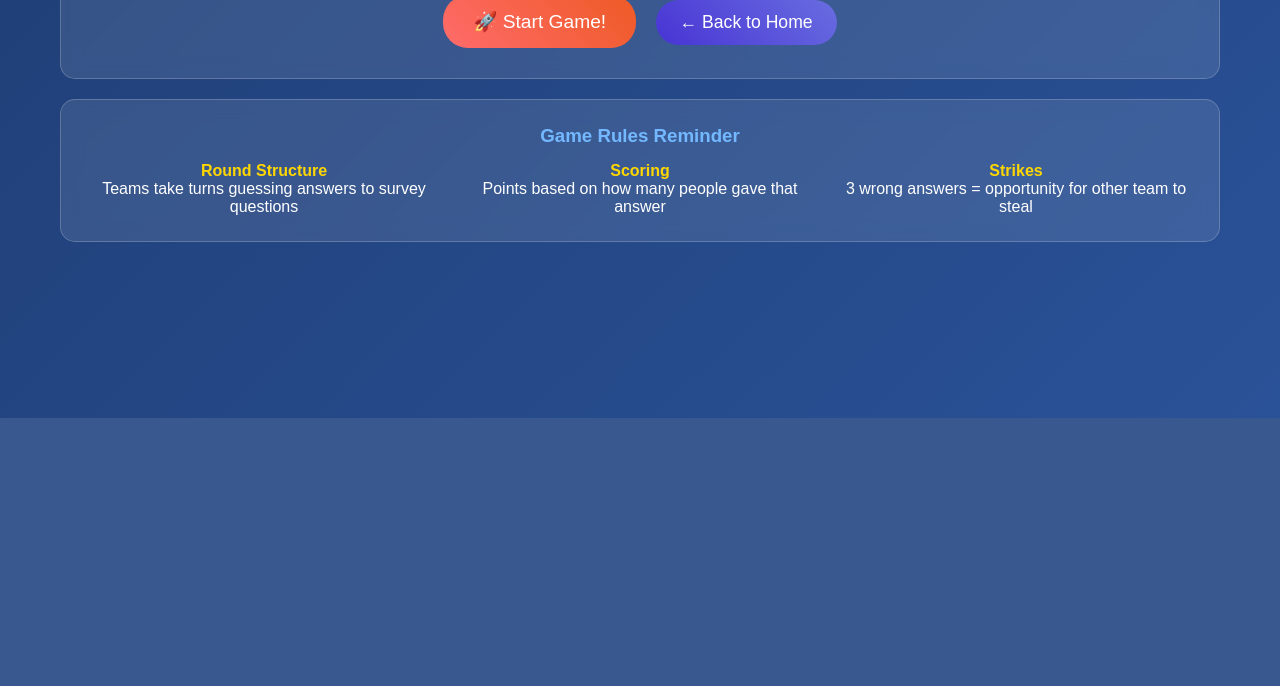
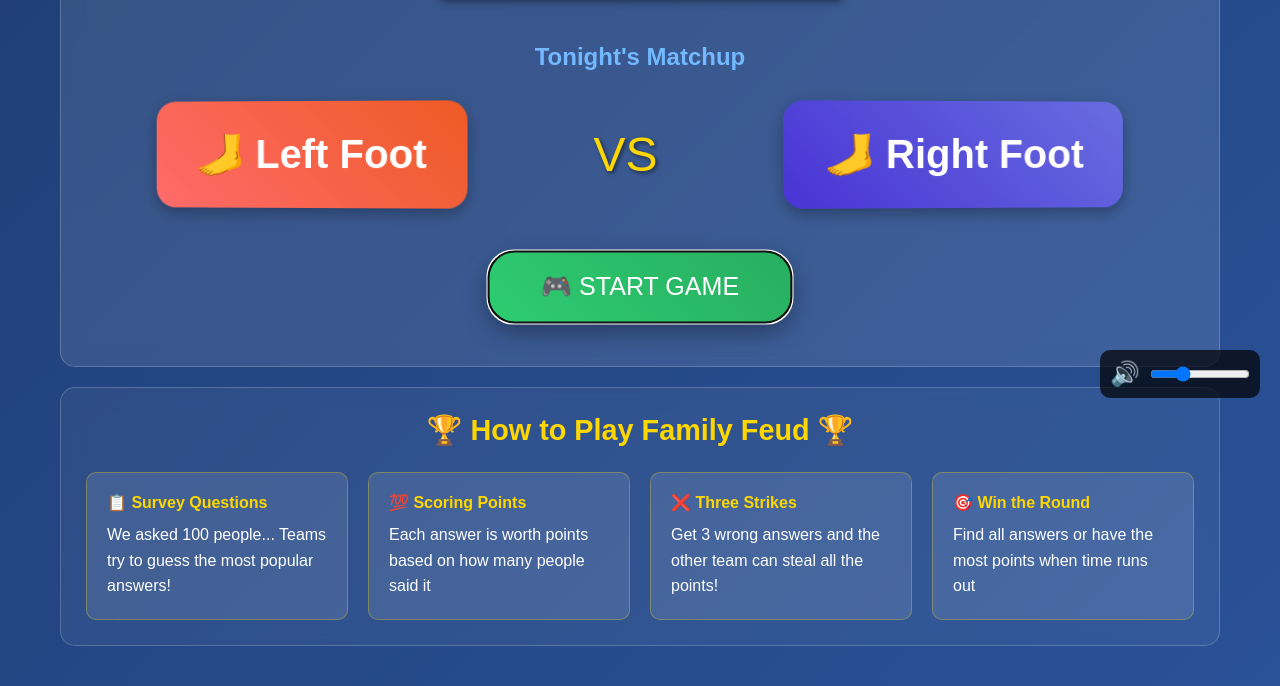
Before and after one commit to shitwolfymakes/feet-feud, a Flask app: page /new_game in a window 1280 px wide. Shown: the part 382-1068 px from the top of the page. Before the commit the page ends 800 px from the top, so only its background shows below. Run offline with Flask 3, Linux system fonts and the light colour scheme.

Commit message:
add music and logo to new_game.html

```diff
--- a/app.py
+++ b/app.py
@@ -2,9 +2,13 @@
 import sqlite3
 import random
 from datetime import datetime
+import os
 
 app = Flask(__name__)
 app.secret_key = 'your-secret-key-change-this'
+
+# Ensure static folder structure exists
+os.makedirs('static/assets', exist_ok=True)
 
 # Database initialization
 def init_db():
@@ -155,11 +159,9 @@
 def new_game():
     if request.method == 'POST':
         try:
-            team1_name = request.form.get('team1_name', '').strip()
-            team2_name = request.form.get('team2_name', '').strip()
-
-            if not team1_name or not team2_name:
-                return render_template('new_game.html', error='Both team names are required'), 400
+            # Hardcoded team names
+            team1_name = 'Left Foot'
+            team2_name = 'Right Foot'
 
             conn = get_db_connection()
             cursor = conn.cursor()
--- a/templates/base.html
+++ b/templates/base.html
@@ -122,10 +122,12 @@
 </head>
 <body>
     <div class="container">
+        {% block header_section %}
         <div class="header">
             <h1>🎯 FAMILY FEUD 🎯</h1>
             {% block header %}{% endblock %}
         </div>
+        {% endblock %}
 
         <main>
             {% block content %}{% endblock %}
--- a/templates/new_game.html
+++ b/templates/new_game.html
@@ -1,77 +1,170 @@
 {% extends "base.html" %}
 
+{% block header_section %}{% endblock %}
+
 {% block content %}
-<div class="card">
-    <h2 style="text-align: center; color: #ffd700; margin-bottom: 30px;">Setup New Game</h2>
+<div class="card" style="text-align: center; padding: 40px;">
+    <!-- Logo -->
+    <div style="margin-bottom: 30px;">
+        <img src="{{ url_for('static', filename='assets/logo.png') }}"
+             alt="Family Feud Logo"
+             style="max-width: 400px; width: 100%; height: auto; filter: drop-shadow(2px 2px 4px rgba(0,0,0,0.5));">
+    </div>
 
-    {% if error %}
-    <div class="alert alert-danger" style="text-align: center; margin-bottom: 20px;">
-        {{ error }}
+    <!-- Teams Display -->
+    <div style="margin: 40px 0;">
+        <h2 style="color: #74b9ff; margin-bottom: 30px;">Tonight's Matchup</h2>
+        <div style="display: flex; justify-content: space-around; align-items: center; flex-wrap: wrap; gap: 20px;">
+            <div style="background: linear-gradient(45deg, #ff6b6b, #ee5a24); padding: 30px 40px; border-radius: 20px;
+                        box-shadow: 0 5px 15px rgba(0,0,0,0.3); transform: perspective(1000px) rotateY(-5deg);">
+                <h2 style="margin: 0; font-size: 2.5rem;">🦶 Left Foot</h2>
+            </div>
+            <div style="font-size: 3rem; color: #ffd700; text-shadow: 2px 2px 4px rgba(0,0,0,0.5);">VS</div>
+            <div style="background: linear-gradient(45deg, #4834d4, #686de0); padding: 30px 40px; border-radius: 20px;
+                        box-shadow: 0 5px 15px rgba(0,0,0,0.3); transform: perspective(1000px) rotateY(5deg);">
+                <h2 style="margin: 0; font-size: 2.5rem;">🦶 Right Foot</h2>
+            </div>
+        </div>
     </div>
-    {% endif %}
 
-    <form method="POST" style="max-width: 500px; margin: 0 auto;">
-        <div class="form-group">
-            <label for="team1_name">🔥 Team 1 Name:</label>
-            <input type="text" id="team1_name" name="team1_name" required
-                   placeholder="Enter first team name" maxlength="50">
-        </div>
-
-        <div class="form-group">
-            <label for="team2_name">⚡ Team 2 Name:</label>
-            <input type="text" id="team2_name" name="team2_name" required
-                   placeholder="Enter second team name" maxlength="50">
-        </div>
-
-        <div style="text-align: center; margin-top: 30px;">
-            <button type="submit" class="btn" style="font-size: 1.2rem; padding: 15px 30px;">
-                🚀 Start Game!
-            </button>
-            <a href="/" class="btn btn-secondary" style="margin-left: 10px;">
-                ← Back to Home
-            </a>
-        </div>
+    <!-- Start Button -->
+    <form method="POST" style="margin-top: 40px;">
+        <button type="submit" class="btn pulse-animation"
+                style="font-size: 1.5rem; padding: 20px 50px; background: linear-gradient(45deg, #2ecc71, #27ae60);">
+            🎮 START GAME
+        </button>
     </form>
 </div>
 
-<div class="card" style="text-align: center;">
-    <h3 style="color: #74b9ff; margin-bottom: 15px;">Game Rules Reminder</h3>
-    <div style="display: grid; grid-template-columns: repeat(auto-fit, minmax(250px, 1fr)); gap: 20px;">
-        <div>
-            <h4 style="color: #ffd700;">Round Structure</h4>
-            <p>Teams take turns guessing answers to survey questions</p>
+<!-- Game Rules -->
+<div class="card" style="background: rgba(255,255,255,0.05);">
+    <h3 style="text-align: center; color: #ffd700; margin-bottom: 25px; font-size: 1.8rem;">
+        🏆 How to Play Family Feud 🏆
+    </h3>
+    <div style="display: grid; grid-template-columns: repeat(4, 1fr); gap: 20px; max-width: 1400px; margin: 0 auto;">
+        <div style="background: rgba(255,255,255,0.1); padding: 20px; border-radius: 10px; border: 1px solid rgba(255,215,0,0.3);">
+            <h4 style="color: #ffd700; margin-bottom: 10px;">📋 Survey Questions</h4>
+            <p style="line-height: 1.6;">We asked 100 people... Teams try to guess the most popular answers!</p>
         </div>
-        <div>
-            <h4 style="color: #ffd700;">Scoring</h4>
-            <p>Points based on how many people gave that answer</p>
+        <div style="background: rgba(255,255,255,0.1); padding: 20px; border-radius: 10px; border: 1px solid rgba(255,215,0,0.3);">
+            <h4 style="color: #ffd700; margin-bottom: 10px;">💯 Scoring Points</h4>
+            <p style="line-height: 1.6;">Each answer is worth points based on how many people said it</p>
         </div>
-        <div>
-            <h4 style="color: #ffd700;">Strikes</h4>
-            <p>3 wrong answers = opportunity for other team to steal</p>
+        <div style="background: rgba(255,255,255,0.1); padding: 20px; border-radius: 10px; border: 1px solid rgba(255,215,0,0.3);">
+            <h4 style="color: #ffd700; margin-bottom: 10px;">❌ Three Strikes</h4>
+            <p style="line-height: 1.6;">Get 3 wrong answers and the other team can steal all the points!</p>
+        </div>
+        <div style="background: rgba(255,255,255,0.1); padding: 20px; border-radius: 10px; border: 1px solid rgba(255,215,0,0.3);">
+            <h4 style="color: #ffd700; margin-bottom: 10px;">🎯 Win the Round</h4>
+            <p style="line-height: 1.6;">Find all answers or have the most points when time runs out</p>
         </div>
     </div>
 </div>
+
+<!-- Audio player (hidden) -->
+<audio id="intro-music" autoplay loop>
+    <source src="{{ url_for('static', filename='assets/intro-family-feud.mp3') }}" type="audio/mpeg">
+</audio>
+
+<style>
+/* Pulse animation for start button */
+@keyframes pulse {
+    0% {
+        transform: scale(1);
+        box-shadow: 0 5px 15px rgba(0,0,0,0.3);
+    }
+    50% {
+        transform: scale(1.05);
+        box-shadow: 0 8px 25px rgba(0,0,0,0.4);
+    }
+    100% {
+        transform: scale(1);
+        box-shadow: 0 5px 15px rgba(0,0,0,0.3);
+    }
+}
+
+.pulse-animation {
+    animation: pulse 2s infinite;
+}
+
+.pulse-animation:hover {
+    animation: none;
+    transform: scale(1.1) !important;
+}
+
+/* Responsive adjustments */
+@media (max-width: 768px) {
+    div[style*="font-size: 2.5rem"] h2 {
+        font-size: 1.8rem !important;
+    }
+    div[style*="font-size: 3rem"] {
+        font-size: 2rem !important;
+    }
+}
+</style>
 {% endblock %}
 
 {% block scripts %}
-// Auto-focus first input
-document.getElementById('team1_name').focus();
+// Initialize audio with user controls
+document.addEventListener('DOMContentLoaded', function() {
+    const audio = document.getElementById('intro-music');
 
-// Form validation
-document.querySelector('form').addEventListener('submit', function(e) {
-    const team1 = document.getElementById('team1_name').value.trim();
-    const team2 = document.getElementById('team2_name').value.trim();
-
-    if (team1.length < 2 || team2.length < 2) {
-        e.preventDefault();
-        alert('Team names must be at least 2 characters long!');
-        return;
+    // Set volume to a reasonable level
+    if (audio) {
+        audio.volume = 0.3;
     }
 
-    if (team1.toLowerCase() === team2.toLowerCase()) {
-        e.preventDefault();
-        alert('Team names must be different!');
-        return;
-    }
+    // Stop music when form is submitted
+    document.querySelector('form').addEventListener('submit', function() {
+        if (audio) {
+            audio.pause();
+        }
+    });
+
+    // Add keyboard shortcut to start game (Enter key)
+    document.addEventListener('keydown', function(e) {
+        if (e.key === 'Enter') {
+            document.querySelector('form').submit();
+        }
+    });
+
+    // Focus on start button
+    document.querySelector('button[type="submit"]').focus();
+});
+
+// Add music controls
+document.addEventListener('DOMContentLoaded', function() {
+    const audio = document.getElementById('intro-music');
+
+    // Create volume control
+    const volumeControl = document.createElement('div');
+    volumeControl.style.cssText = 'position: fixed; bottom: 20px; right: 20px; background: rgba(0,0,0,0.7); padding: 10px; border-radius: 10px; display: flex; align-items: center; gap: 10px;';
+
+    const muteBtn = document.createElement('button');
+    muteBtn.textContent = '🔊';
+    muteBtn.style.cssText = 'background: none; border: none; font-size: 1.5rem; cursor: pointer; color: white;';
+    muteBtn.onclick = function() {
+        if (audio.muted) {
+            audio.muted = false;
+            muteBtn.textContent = '🔊';
+        } else {
+            audio.muted = true;
+            muteBtn.textContent = '🔇';
+        }
+    };
+
+    const volumeSlider = document.createElement('input');
+    volumeSlider.type = 'range';
+    volumeSlider.min = '0';
+    volumeSlider.max = '100';
+    volumeSlider.value = '30';
+    volumeSlider.style.cssText = 'width: 100px;';
+    volumeSlider.oninput = function() {
+        audio.volume = this.value / 100;
+    };
+
+    volumeControl.appendChild(muteBtn);
+    volumeControl.appendChild(volumeSlider);
+    document.body.appendChild(volumeControl);
 });
 {% endblock %}
```
Also changed, not shown: 5 other files.
